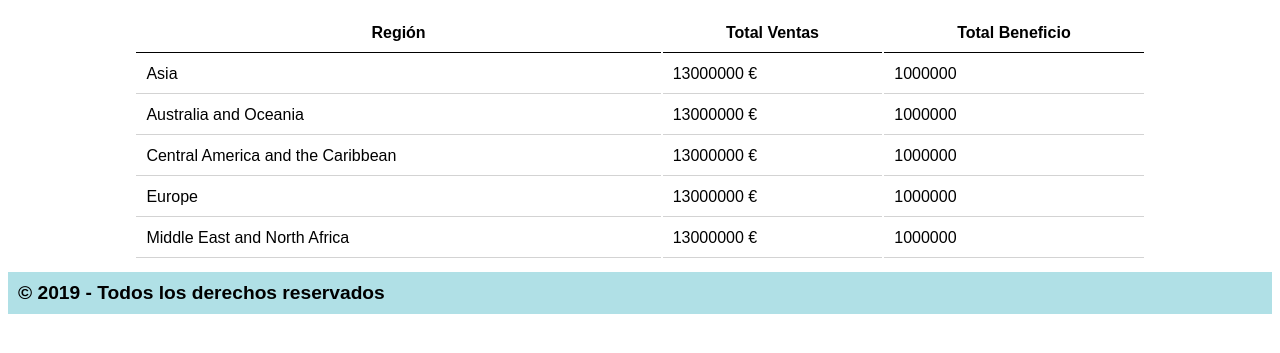
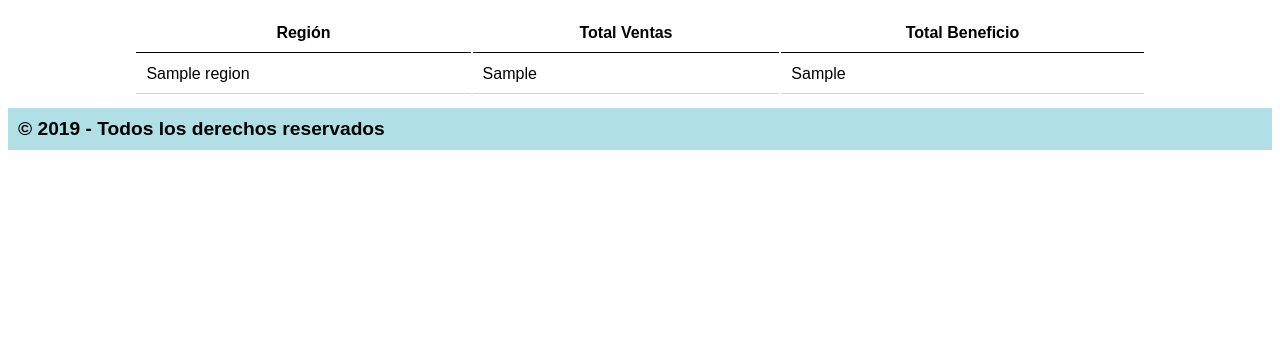
Before and after one commit to pigmonchu/BZ4_k4_flask, a Flask app: template myapp/templates/index.html in a window 1280 px wide. Shown: the part 80-433 px from the top of the page. Run offline with Flask 2, Linux system fonts and the light colour scheme; the template is opened without the code that fills it: most values are stand-ins (such as "Sample title", 1, 10 or a date in 2020).

Commit message:
Por olvido

```diff
--- a/myapp/templates/index.html
+++ b/myapp/templates/index.html
@@ -9,30 +9,14 @@
             <th>Total Ventas</th>
             <th>Total Beneficio</th>
         </tr>
+        {% for registro in registros %}
         <tr>
-            <td>Asia</td>
-            <td>13000000 €</td>
-            <td>1000000</td>
+            {% for campo in registro %}
+            <td>{{campo.region}}</td>
+            <td>{{campo.ingresos_totales}}</td>
+            <td>{{campo.beneficios_totales}}</td>
+            {% endfor %}
         </tr>
-        <tr>
-            <td>Australia and Oceania</td>
-            <td>13000000 €</td>
-            <td>1000000</td>
-        </tr>
-        <tr>
-            <td>Central America and the Caribbean</td>
-            <td>13000000 €</td>
-            <td>1000000</td>
-        </tr>
-        <tr>
-            <td>Europe</td>
-            <td>13000000 €</td>
-            <td>1000000</td>
-        </tr>
-        <tr>
-            <td>Middle East and North Africa</td>
-            <td>13000000 €</td>
-            <td>1000000</td>
-        </tr>
+        {% endfor %}
     </table>
 {% endblock %}
```
Also changed, not shown: myapp/routes.py (+35 -1 lines).
